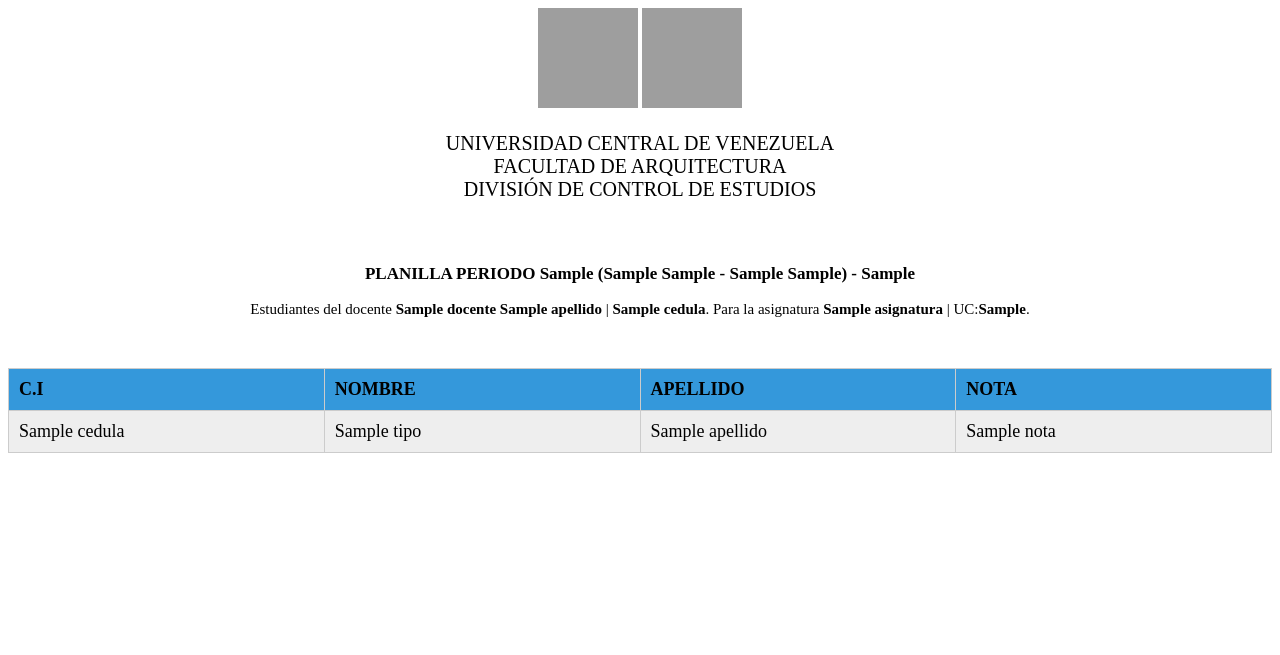
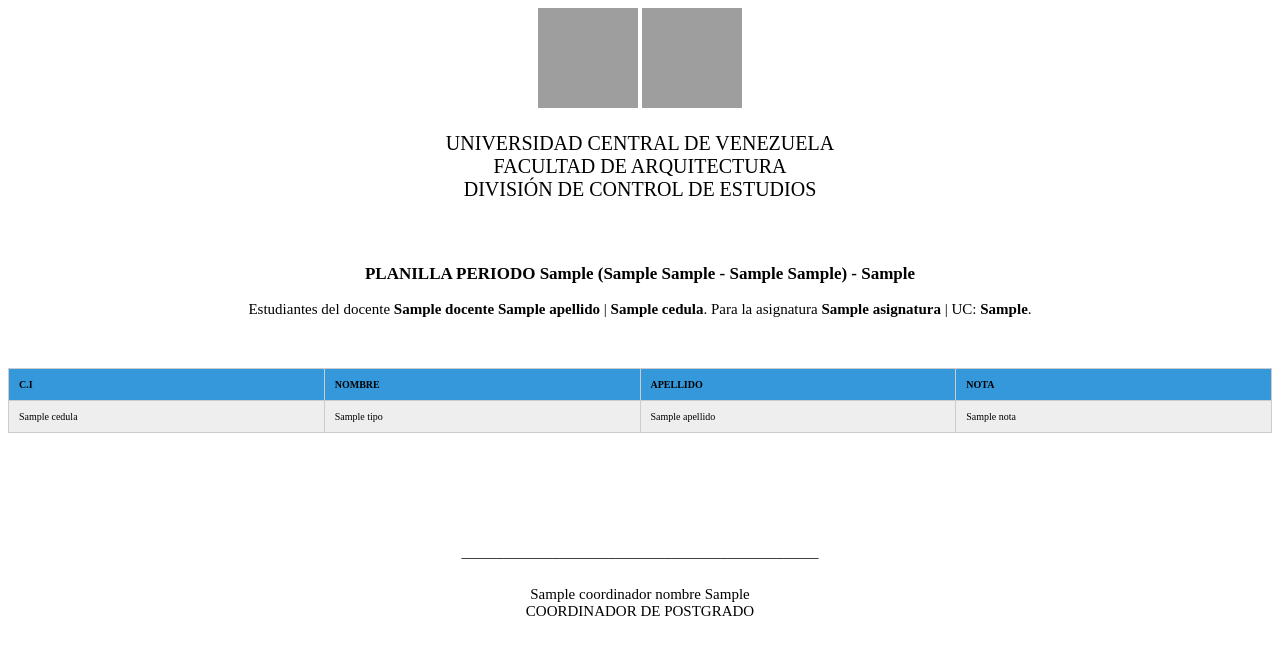
Before and after one commit to alejandrombc/SISGIU, a Django app: template API SISGIU/API/templates/planilla_periodo.html in a window 1280 px wide. Shown: the top 655 px of the page. Run offline with Django 3.2, Linux system fonts and the light colour scheme; tables that the repository leaves empty hold one stand-in row (values such as "Sample post"); the template is opened without the code that fills it: values that come from a table or form of the project are taken from there, most other values are stand-ins (such as "Sample title", 1, 10 or a date in 2020); grey boxes are pictures that could not be loaded.

Commit message:
Arreglos en planillas y constancias

```diff
--- a/API SISGIU/API/templates/planilla_periodo.html
+++ b/API SISGIU/API/templates/planilla_periodo.html
@@ -62,13 +62,14 @@
                 background: #3498db;
                 color: black;
                 font-weight: bold;
+                font-size: 12px;
             }
 
             td, th {
                 padding: 10px;
                 border: 1px solid #ccc;
                 text-align: left;
-                font-size: 18px;
+                font-size: 10px;
             }
 
         </style>
@@ -93,7 +94,7 @@
             </div>
             {%for docente in docentes%}
             <div class='texto'>
-                <center><p>Estudiantes del docente <b>{{docente.nombre}} {{docente.apellido}}</b> | <b>{{docente.cedula}}</b>. Para la asignatura <b>{{docente.asignatura}}</b> | UC:<b>{{unidad_credito}}</b>.</p></center>
+                <center><p>Estudiantes del docente <b>{{docente.nombre}} {{docente.apellido}}</b> | <b>{{docente.cedula}}</b>. Para la asignatura <b>{{docente.asignatura}}</b> | UC: <b>{{docente.unidad_credito}}</b>.</p></center>
                 <table>
                   <thead>
                     <tr>
@@ -116,6 +117,21 @@
                 </table>
             </div>
             {% endfor %}
+            <br>
+            <br>
+            <br>
+            <center><div>
+                <p>___________________________________________________</p>
+            </div></center>
+             <div class='wrapper'>
+             <div class='header'>
+                 <p style="font-size:15px" class='title_child'>
+                    {{coordinador_nombre}} {{coordinador_apellido}}
+                    <br>
+                    COORDINADOR DE POSTGRADO
+                 </p>
+             </div>
+             <br>
         </div>
      </body>
  </html>
--- a/WEB/sisgiu/package.json
+++ b/WEB/sisgiu/package.json
@@ -29,7 +29,7 @@
     "superagent": "^3.8.2"
   },
   "scripts": {
-    "start": "HOST=199.192.17.43 react-scripts start",
+    "start": "react-scripts start",
     "build": "react-scripts build",
     "test": "react-scripts test --env=jsdom",
     "eject": "react-scripts eject"
```
Also changed, not shown: API SISGIU/API/templates/constancia_estudio.html (+10 -4 lines), API SISGIU/API/usuario/views.py (+34 -14 lines).
